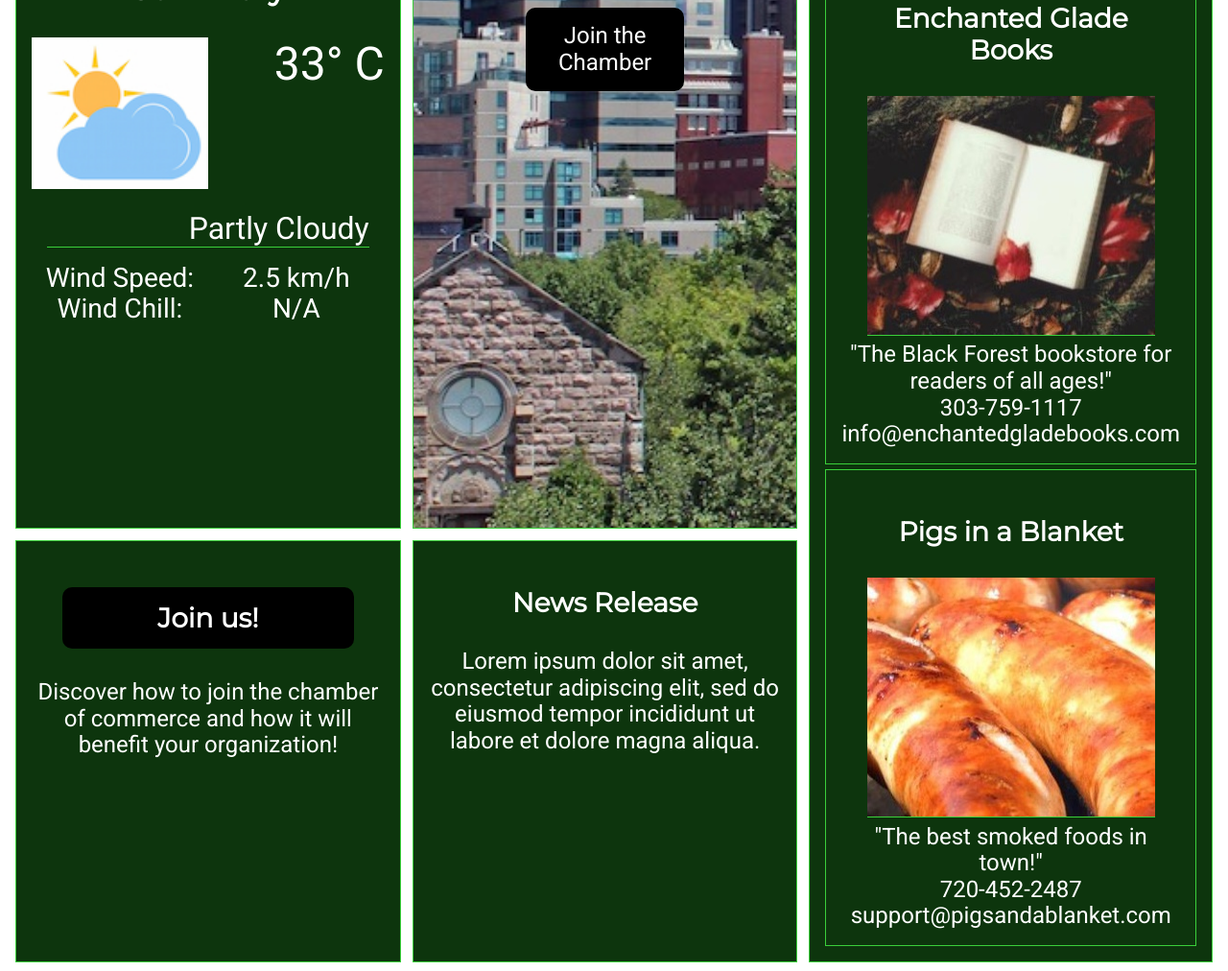
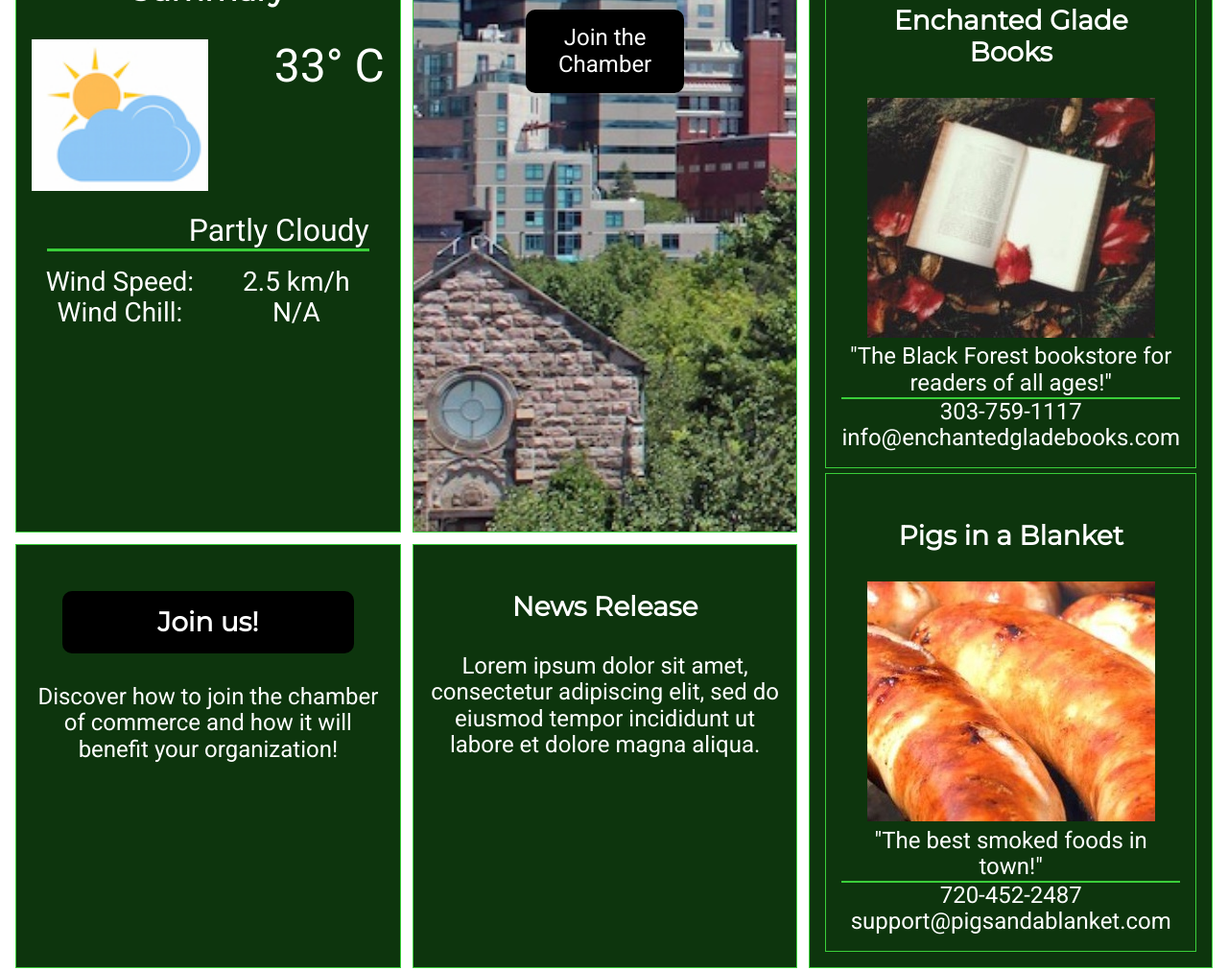
Before and after one commit to ryantaniguchi/wdd230, a plain HTML site: page chamber/index.html in a window 1280 px wide. Shown: the part 883-1895 px from the top of the page at 96% size. Drawn offline with Linux system fonts and the light colour scheme.

Commit message:
W05 Chamber Submission v2

```diff
--- a/chamber/css/base.css
+++ b/chamber/css/base.css
@@ -211,12 +211,12 @@ nav {
     padding: 1rem;
 }
 
-#spotlight>div>img {
-    border-bottom: #3ACF3A 1px solid;
+#spotlight>div:nth-child(3) {
+    display: none;
 }
 
-#spotlight>div:nth-child(3) {
-    display: none;
+#spotlight div span {
+    border-bottom: #3ACF3A;
 }
 
 main section h3, main section p {
@@ -251,3 +251,7 @@ h3 {
 .twocol {
     grid-column: 1/3;
 }
+
+hr {
+    border: 1px solid #3ACF3A;
+}
--- a/chamber/index.html
+++ b/chamber/index.html
@@ -60,7 +60,10 @@ Pig should be close to text -->
                     <img class="weatherimg" src="images/weather.jpg" alt="Black Forest Weather Report" width="120" height="103">
                 </picture>
                 <span class="temperaturetext">33° C</span>
-                <span class="weathertext twocol">Partly Cloudy</span>
+                <div class="weathertext twocol">
+                    <span>Partly Cloudy</span>
+                    <hr>
+                </div>
                 <p>Wind Speed: </p>
                 <p>2.5 km/h</p>
                 <p>Wind Chill: </p>
@@ -80,23 +83,25 @@ Pig should be close to text -->
                 <h3>Black Forest Meat Market</h3>
                 <img src="images/spotlight1.jpg" alt="Pork Belly" width="300" height="250">
                 <p><a href="https://denvermeatmarket.com">"Serving meat and specialty foods throughout Black Forest"</a></p>
+                <hr>
                 <p>303-696-6146</p>
                 <a href="info@bfmeats.com">info@bfmeats.com</a>
             </div>
             <div>
                 <h3>Enchanted Glade Books</h3>
                 <img src="images/spotlight2.jpg" alt="Forest Book" width="300" height="250">
-                <p><a href="https://thebookies.com">"The Black Forest bookstore for readers of all ages!"</a></p>
+                <p class="spotlightlink"><a href="https://thebookies.com">"The Black Forest bookstore for readers of all ages!"</a></p>
+                <hr>
                 <p>303-759-1117</p>
                 <a href="info@enchantedgladebooks.com">info@enchantedgladebooks.com</a>
             </div>
             <div>
                 <h3>Pigs in a Blanket</h3>
                 <img src="images/spotlight3.jpg" alt="Barbeque food" width="300" height="250">
-                <p><a href="https://www.denversmok.com">"The best smoked foods in town!"</a></p>
+                <p class="spotlightlink"><a href="https://www.denversmok.com">"The best smoked foods in town!"</a></p>
+                <hr>
                 <p>720-452-2487</p>
                 <a href="support@pigsandablanket.com">support@pigsandablanket.com</a>
-
             </div>
         </section>
     </main>
```
